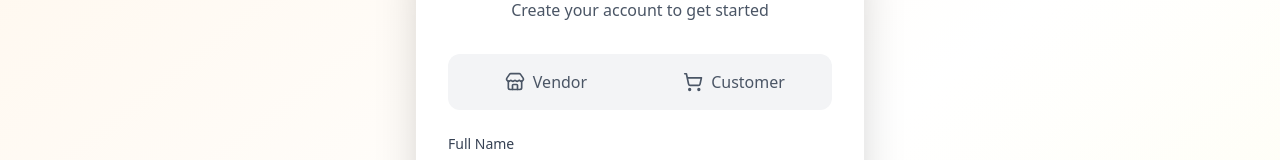
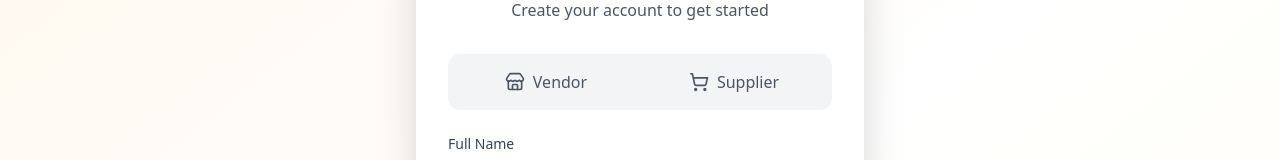
Before and after one commit to das-subho06/BazaarBuddy, a React (Vite) app in the folder client/: page /register in a window 1280 px wide. Shown: the part 191-351 px from the top of the page. Built offline with nearby package versions, Linux system fonts and the light colour scheme.

Commit message:
customers changed to suppliers

```diff
--- a/client/src/components/LoginPage.jsx
+++ b/client/src/components/LoginPage.jsx
@@ -99,15 +99,15 @@ export default function LoginPage({ onBack, onSwitchToRegister, onLogin }) {
                                 </button>
                                 <button
                                     type="button"
-                                    onClick={() => setUserType('customer')}
+                                    onClick={() => setUserType('supplier')}
                                     className={`flex-1 flex items-center justify-center space-x-2 py-3 px-4 rounded-lg transition-all ${
-                                        userType === 'customer'
+                                        userType === 'supplier'
                                             ? 'bg-orange-500 text-white shadow-md'
                                             : 'text-gray-600 hover:text-gray-900'
                                     }`}
                                 >
                                     <ShoppingCart className="w-5 h-5" />
-                                    <span className="font-medium">Customer</span>
+                                    <span className="font-medium">Supplier</span>
                                 </button>
                             </div>
                         </div>
@@ -182,7 +182,7 @@ export default function LoginPage({ onBack, onSwitchToRegister, onLogin }) {
                                 type="submit"
                                 className="w-full bg-orange-500 text-white py-3 px-4 rounded-xl hover:bg-orange-600 transition-colors font-semibold"
                             >
-                                Sign In as {userType === 'vendor' ? 'Vendor' : 'Customer'}
+                                Sign In as {userType === 'vendor' ? 'Vendor' : 'Supplier'}
                             </button>
                         </form>
 
--- a/client/src/components/RegisterPage.jsx
+++ b/client/src/components/RegisterPage.jsx
@@ -153,15 +153,15 @@ export default function RegisterPage({ onBack, onSwitchToLogin, onRegister }) {
                                 </button>
                                 <button
                                     type="button"
-                                    onClick={() => setField('userType','customer')}
+                                    onClick={() => setField('userType','supplier')}
                                     className={`flex-1 flex items-center justify-center space-x-2 py-3 px-4 rounded-lg transition-all ${
-                                        formData.userType === 'customer'
+                                        formData.userType === 'supplier'
                                             ? 'bg-orange-500 text-white shadow-md'
                                             : 'text-gray-600 hover:text-gray-900'
                                     }`}
                                 >
                                     <ShoppingCart className="w-5 h-5" />
-                                    <span className="font-medium">Customer</span>
+                                    <span className="font-medium">Supplier</span>
                                 </button>
                             </div>
                         </div>
@@ -375,7 +375,7 @@ export default function RegisterPage({ onBack, onSwitchToLogin, onRegister }) {
                                 type="submit"
                                 className="w-full bg-orange-500 text-white py-3 px-4 rounded-xl hover:bg-orange-600 transition-colors font-semibold"
                             >
-                                Create {formData.userType === 'vendor' ? 'Vendor' : 'Customer'} Account
+                                Create {formData.userType === 'vendor' ? 'Vendor' : 'Supplier'} Account
                             </button>
                         </form>
 
```
